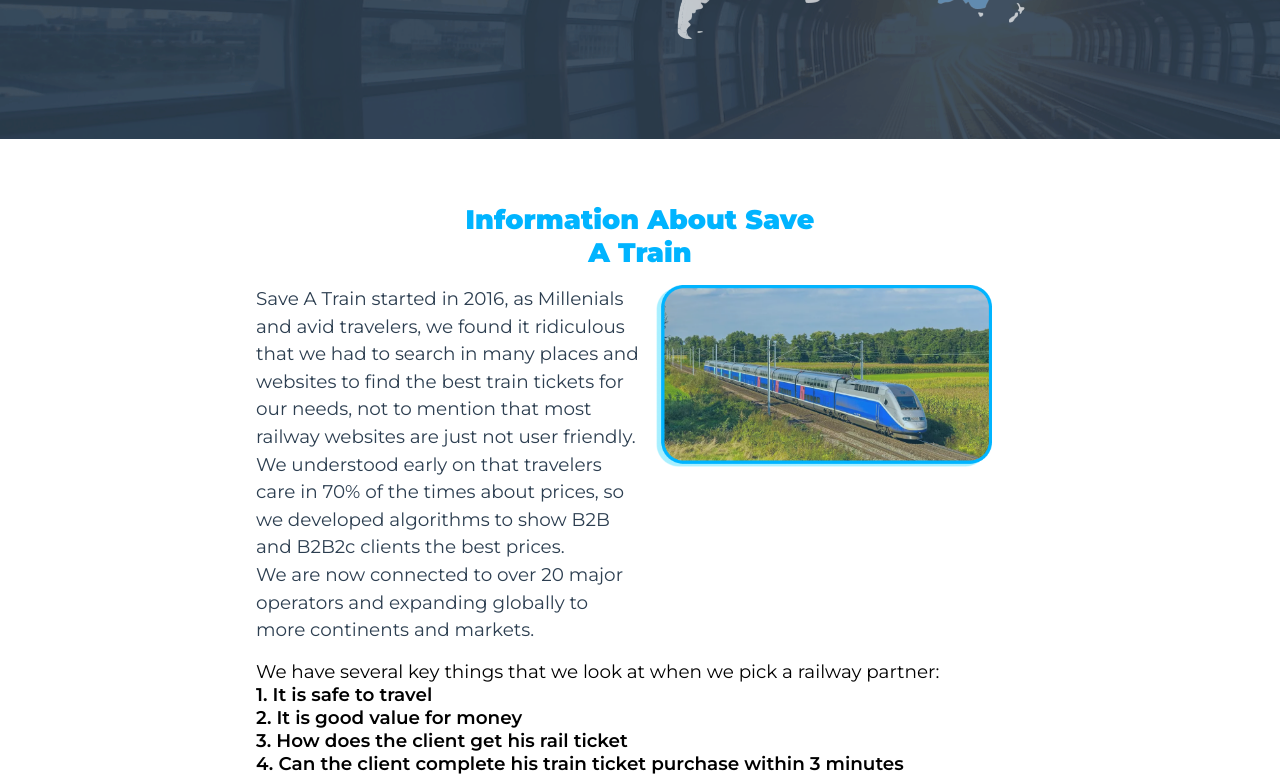
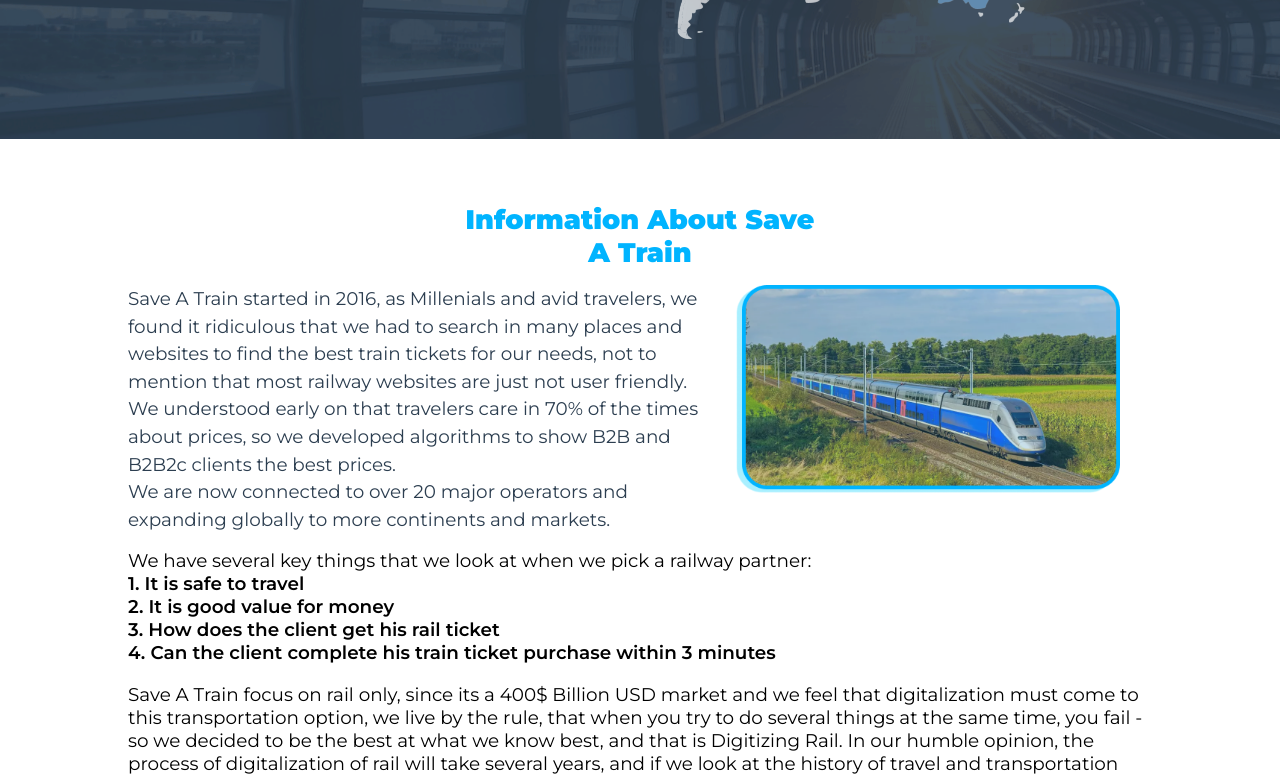
Before and after one commit to MuhammadYousufHere/train, a React (Create React App) app: page / in a window 1280 px wide. Shown: the part 2000-2777 px from the top of the page. Built offline with nearby package versions, Linux system fonts and the light colour scheme.

Commit message:
sidebar-fixes and scroll

```diff
--- a/src/pages/History/History.scss
+++ b/src/pages/History/History.scss
@@ -1,6 +1,6 @@
 @use "../../styles/colors" as *;
 
-$padding-xxl: 4rem 16rem;
+$padding-xxl: 4rem 8rem;
 $padding-xl: 2rem 2.5rem 1.5rem 2.5rem;
 .history-container {
   padding: $padding-xxl;
```
